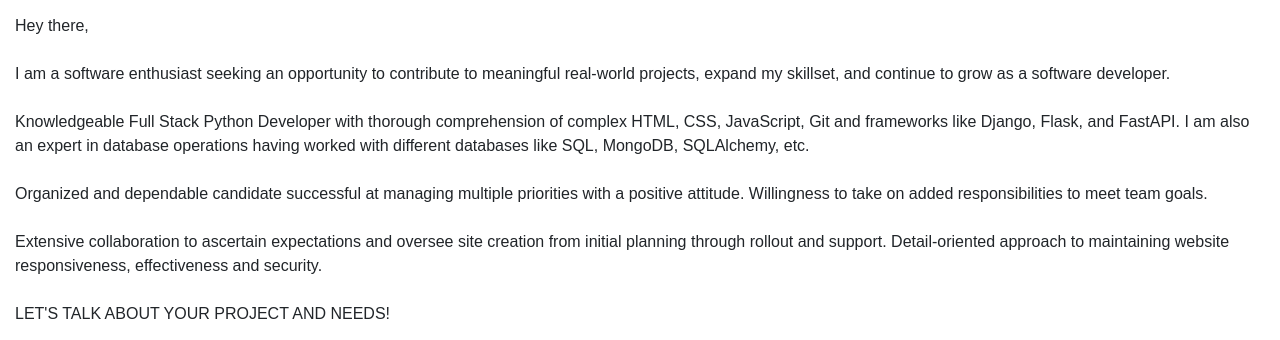
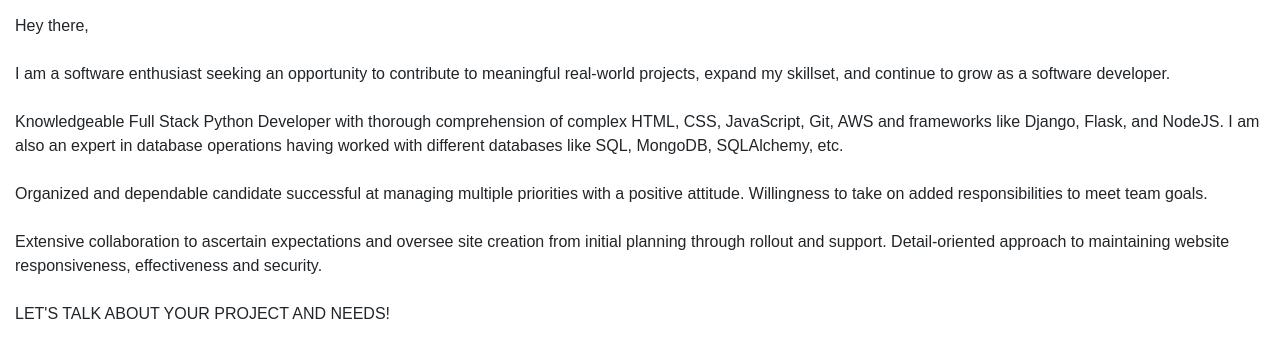
Before and after one commit to classAnon/portfolio3, a Flask app: page / in a window 1280 px wide. Shown: the part 1103-1443 px from the top of the page. Run offline with Flask 2, Linux system fonts and the light colour scheme; some libraries are stand-ins or nearby versions; some web fonts are replaced.

Commit message:
updated bio

```diff
--- a/templates/home.html
+++ b/templates/home.html
@@ -75,7 +75,7 @@
                 <br><br>
                 I am a software enthusiast seeking an opportunity to contribute to meaningful real-world projects, expand my skillset, and continue to grow as a software developer.
                 <br><br>
-                Knowledgeable Full Stack Python Developer with thorough comprehension of complex HTML, CSS, JavaScript, Git and frameworks like Django, Flask, and FastAPI. I am also an expert in database operations having worked with different databases like SQL, MongoDB, SQLAlchemy, etc.
+                Knowledgeable Full Stack Python Developer with thorough comprehension of complex HTML, CSS, JavaScript, Git, AWS and frameworks like Django, Flask, and NodeJS. I am also an expert in database operations having worked with different databases like SQL, MongoDB, SQLAlchemy, etc.
                 <br><br>
                 Organized and dependable candidate successful at managing multiple priorities with a positive attitude. Willingness to take on added responsibilities to meet team goals.
                 <br><br>
```
